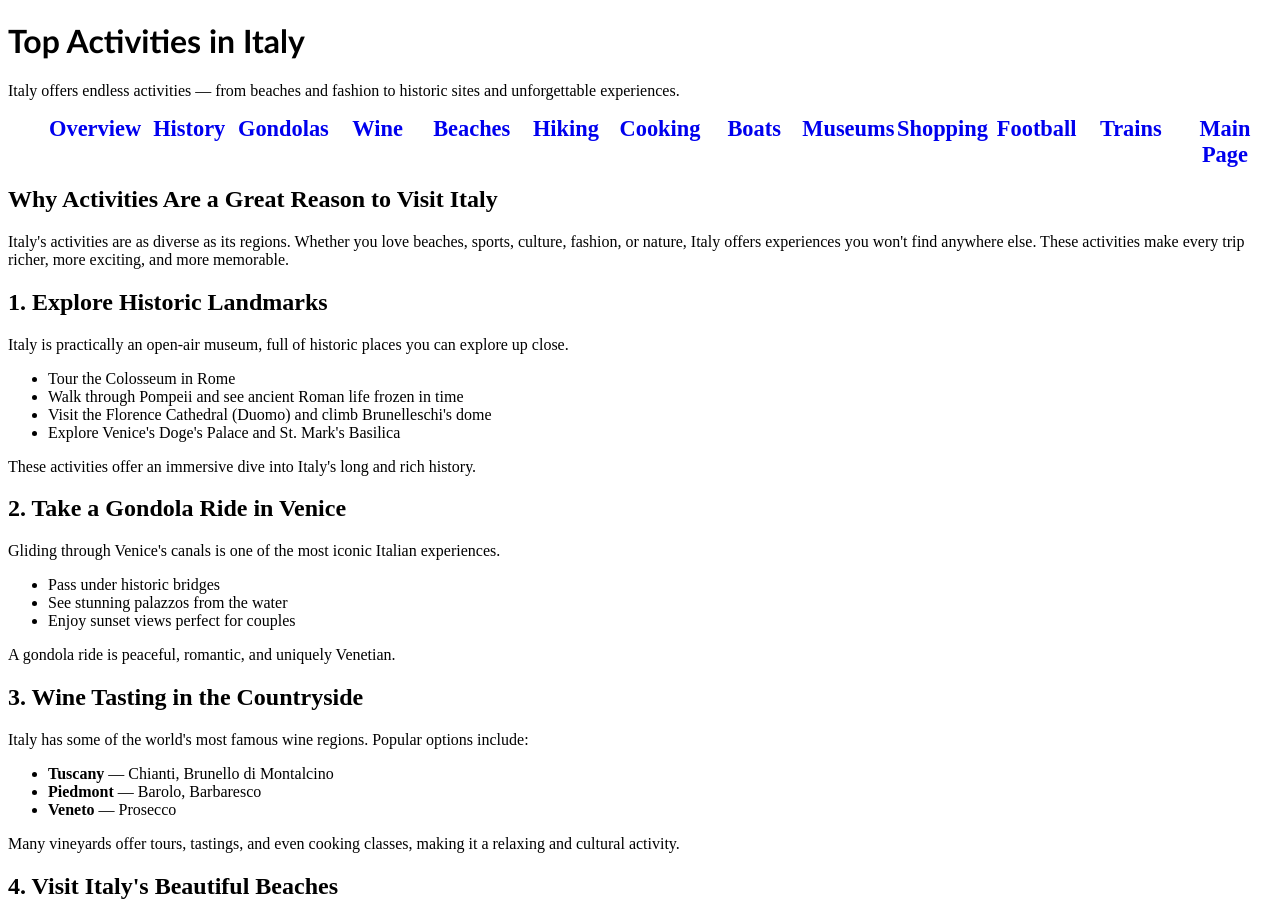
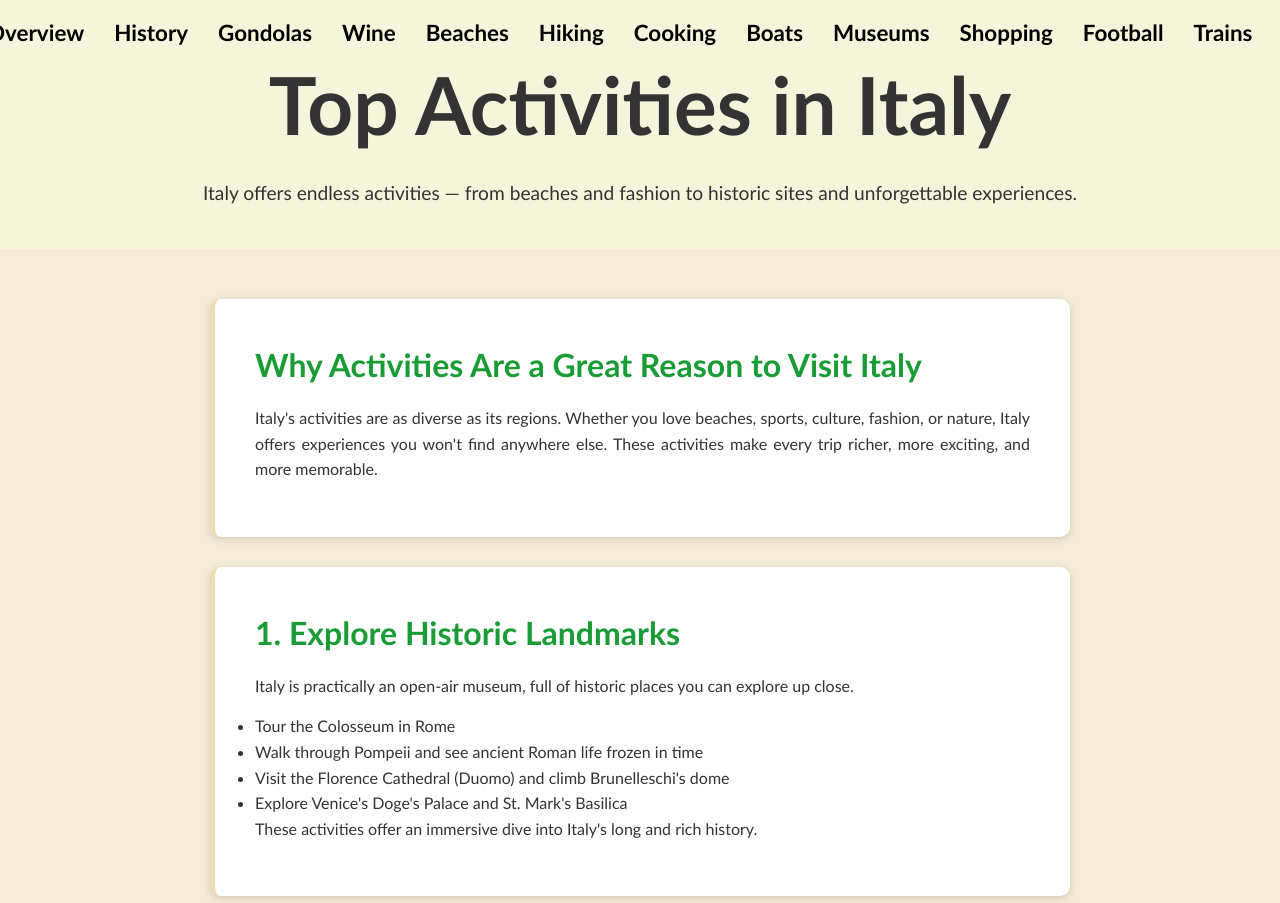
Before and after one commit to xuanminhchinhtruong2/webdesigntravel, a plain HTML site: page page/italy(nathan)/italyactivities.html in a window 1280 px wide. Shown: the top 903 px of the page. Drawn offline with Linux system fonts and the light colour scheme; files that its build step writes are made by us from their sources.

Commit message:
Update italyactivities.html

```diff
--- a/page/italy(nathan)/italyactivities.html
+++ b/page/italy(nathan)/italyactivities.html
@@ -4,8 +4,8 @@
   <meta charset="utf-8">
   <meta name="viewport" content="width=device-width, initial-scale=1">
   <title>Activities in Italy</title>
+  <link rel="stylesheet" href="italystyles.css" >
   <link rel="stylesheet" href="styles.css" >
-  <link rel="stylesheet" href="navfoot.css" >
 </head>
 <body>
   <header>
```
